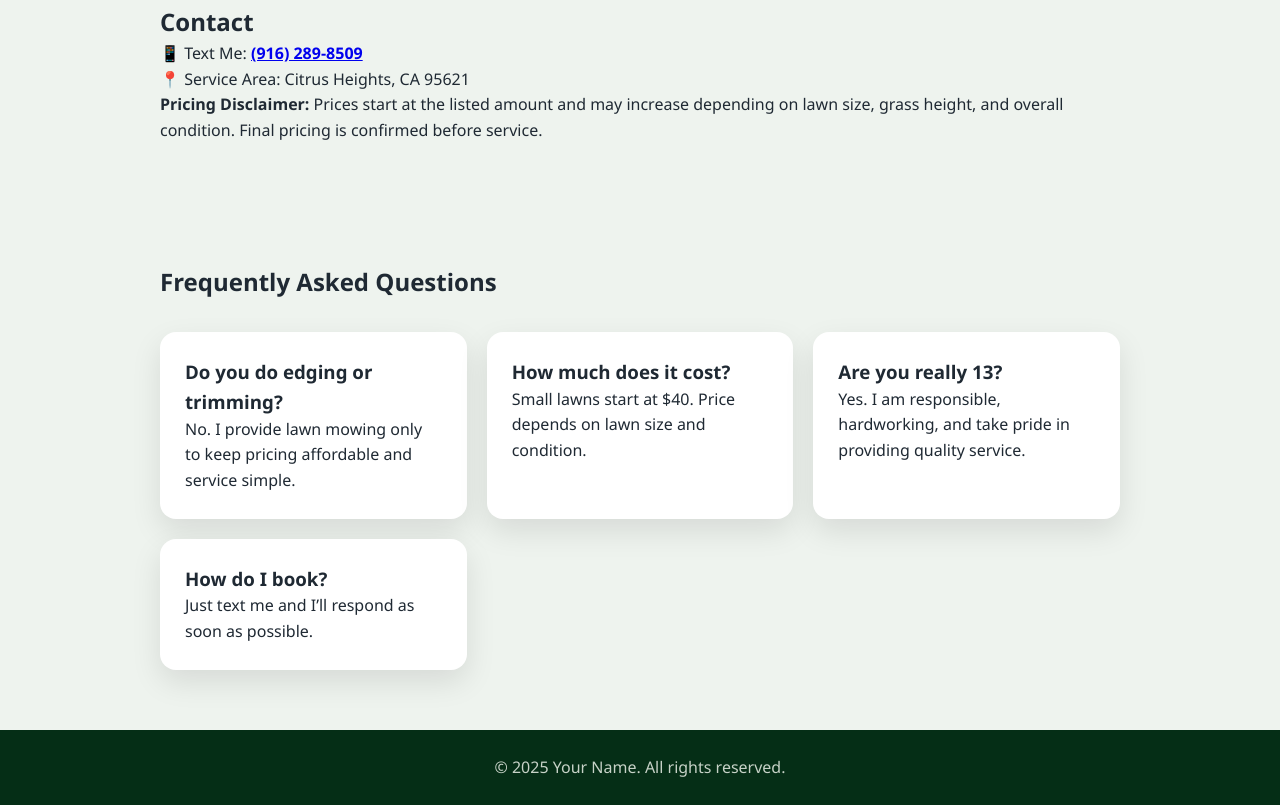
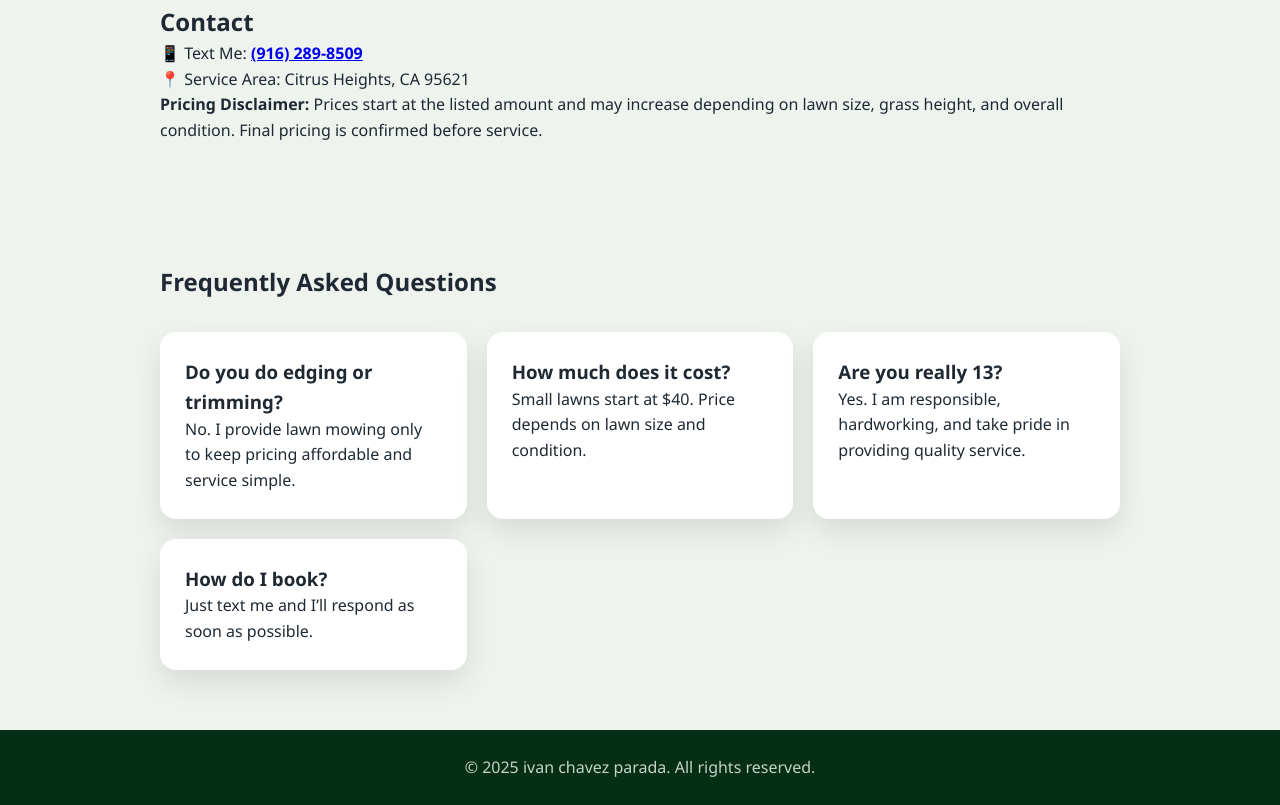
Before and after one commit to infernyl/ivans-lawn-care-, a plain HTML site: page index.html in a window 1280 px wide. Shown: the part 1494-2299 px from the top of the page. Drawn offline with Linux system fonts and the light colour scheme.

Commit message:
Add files via upload

```diff
--- a/index.html
+++ b/index.html
@@ -203,6 +203,6 @@ footer {
       </div>
     </div>
   </section>  <footer>
-    <p>© <span>2025</span> Your Name. All rights reserved.</p>
+    <p>© <span>2025</span> ivan chavez parada. All rights reserved.</p>
   </footer></body>
 </html>
```
